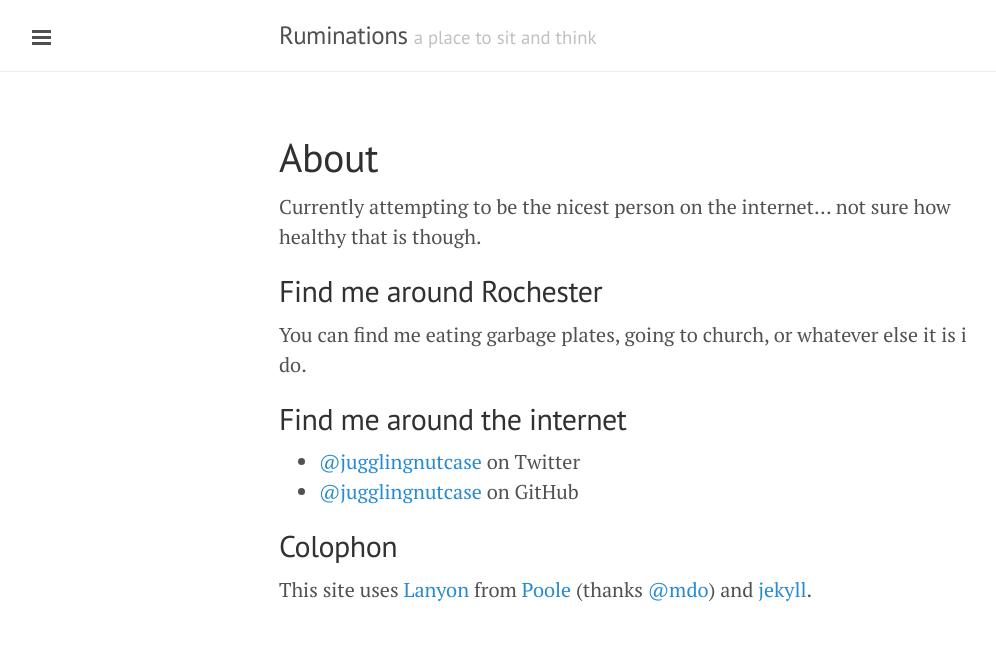
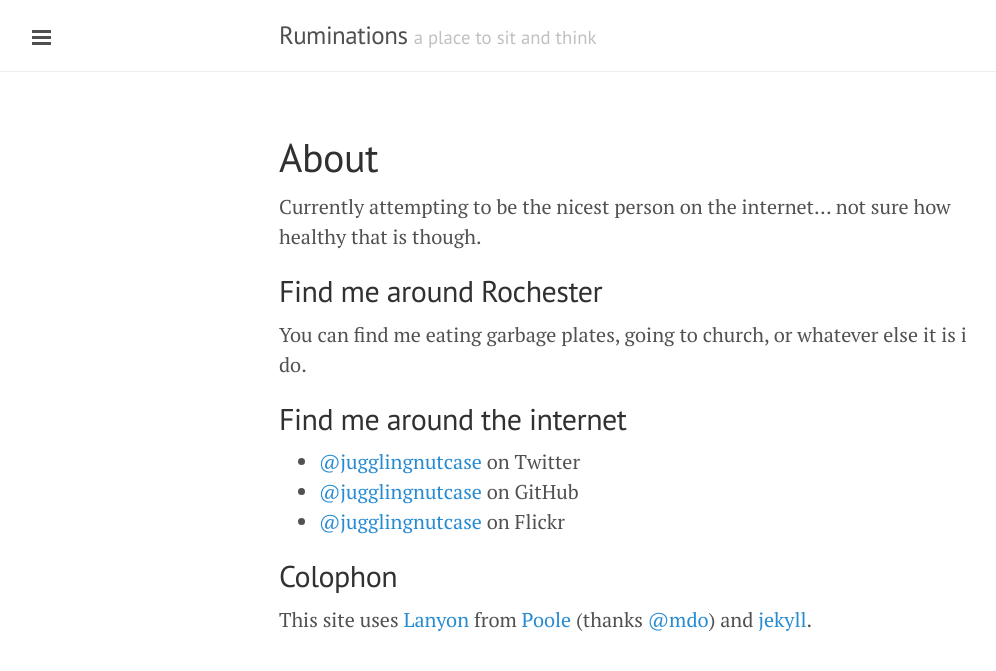
Before and after one commit to jrsconfitto/jrsconfitto.github.io, a Jekyll site: the page built from about.md, in a window 1280 px wide. Shown: the top 671 px of the page, without its empty margins (1-997 px from the left). Built offline with Jekyll 4.4.1, drawn with Linux system fonts in a browser that asks for light colours; Markdown is read by kramdown in place of the engine named in the settings.

Commit message:
Add Flickr account

```diff
--- a/about.md
+++ b/about.md
@@ -13,6 +13,7 @@ You can find me eating garbage plates, going to church, or whatever else it is i
 
 * [@jugglingnutcase](https://twitter.com/jugglingnutcase) on Twitter
 * [@jugglingnutcase](https://github.com/jugglingnutcase) on GitHub
+* [@jugglingnutcase](http://www.flickr.com/photos/jugglingnutcase/) on Flickr
 
 ## Colophon
 
```
